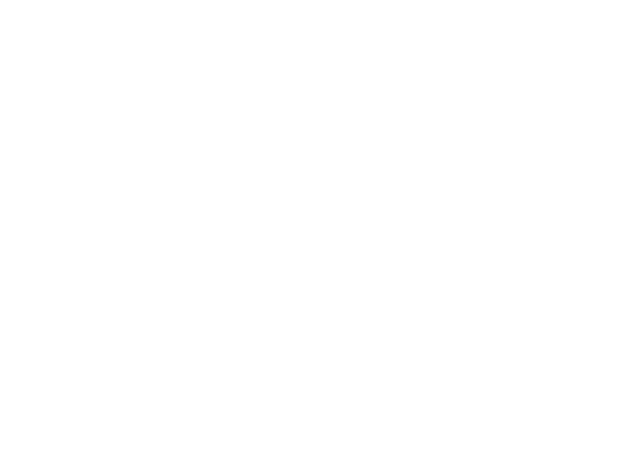
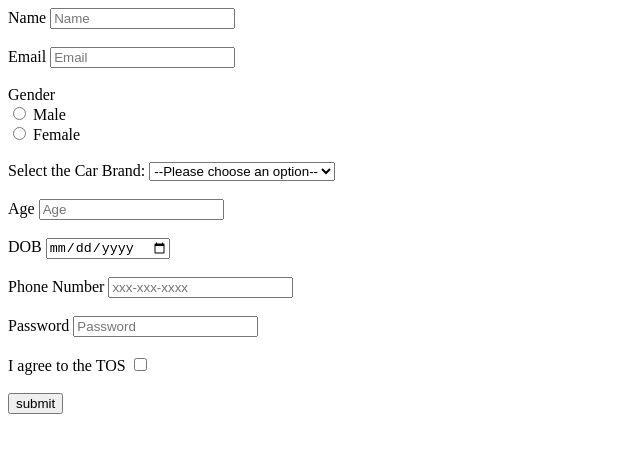
Before and after one commit to acciojob/signup-form-car-Swwapnil1182, a website: page main.html in a window 1280 px wide. Shown: the whole page, without its empty margins (0-640 px from the left). Drawn offline with Linux system fonts and the light colour scheme.

Commit message:
created a submission

```diff
--- a/main.html
+++ b/main.html
@@ -8,7 +8,71 @@
 
 <body>
 	<!-- the entire body must be written by student -->
+
+	<form method="post">
+
+		<label for="name">Name</label>
+		<input type="text" id="name" placeholder="Name" required><br><br>
+
+		<label for="email">Email</label>
+		<input type="email" id="email" placeholder="Email" required><br><br>
+
+		<div>
+		Gender <br>
+		<input type="radio" id="gender_m" name="gender" value="male" required>
+		<label for="gender_m">Male</label><br>
+
+		<input type="radio" id="gender_f" name="gender" value="female" required>
+		<label for="gender_f">Female</label><br><br>
+		</div>
+
+		<label for="cars">Select the Car Brand:</label>
+		<select id="cars" placeholder="--Please choose an option--" required>
+			<option value="">--Please choose an option--</option>
+			<option value="BMW">BMW</option>
+			<option value="Audi">Audi</option>
+			<option value="Jaquar">Jaquar</option>
+		</select><br><br>
+
+		<label for="age">Age</label>
+		<input type="number" id="age" placeholder="Age" required><br><br>
+
+		<label for="dob">DOB</label>
+		<input type="date" id="dob" required><br><br>
+
+		<label for="tel">Phone Number</label>
+		<input type="tel" id="tel" placeholder="xxx-xxx-xxxx"><br><br>
+
+		<label for="password">Password</label>
+		<input type="password" id="password" placeholder="Password" required><br><br>
+
+		<label for="tos">I agree to the TOS</label>
+		<input type="checkbox" id="tos" required><br><br>
+
+		<button type="submit">submit</button>
+
+
+
+
+
+
+
+
+
+
+
+	</form>
+
+
+
+
     <script type="text/javascript" src="./script.js">
+
+
+
+
+
+
 </script>
 
 </body>
```
